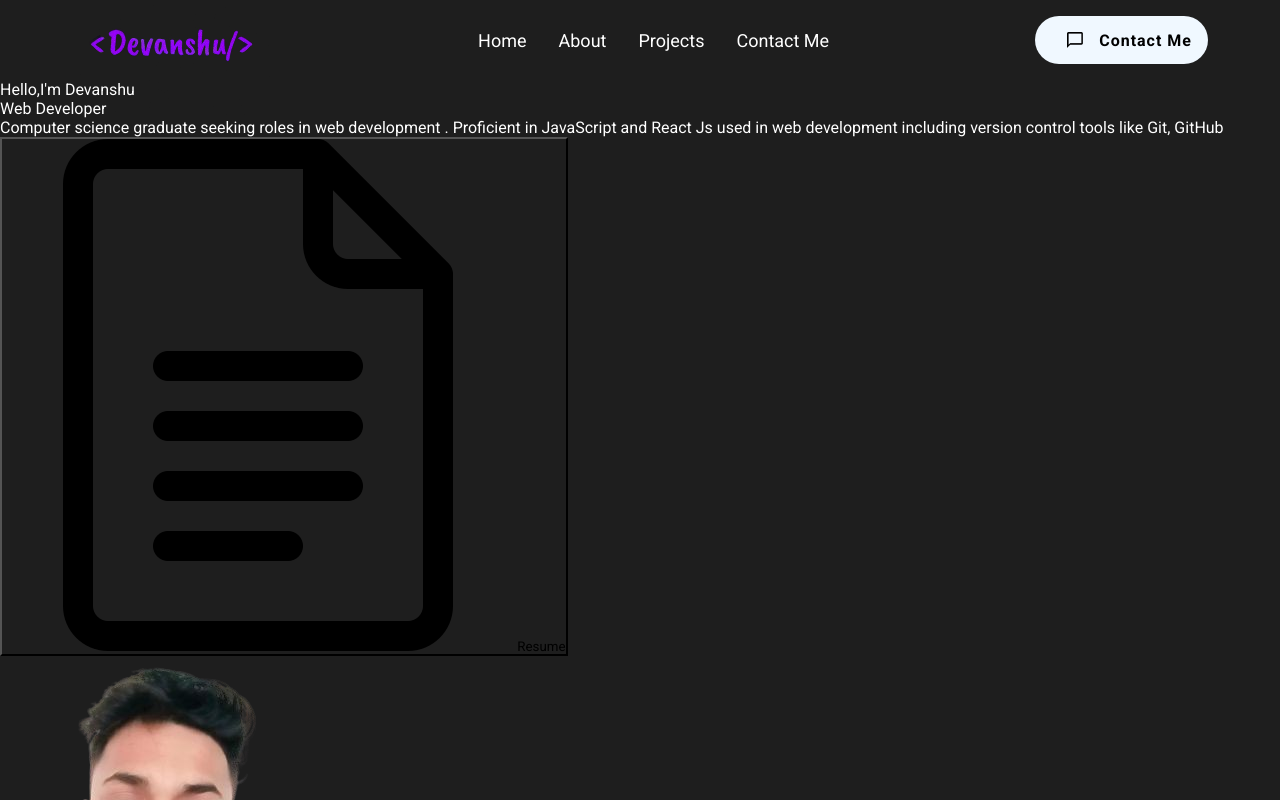
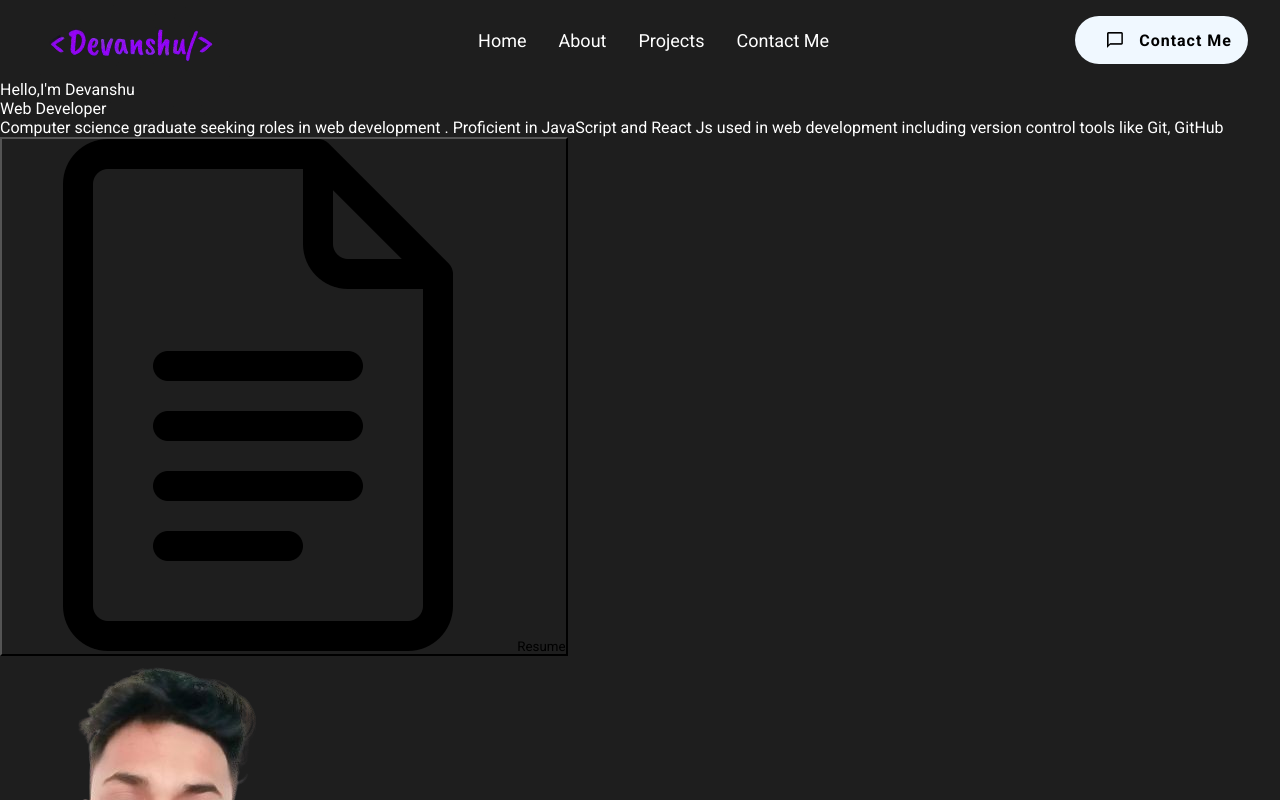
Before and after one commit to Devanshugoell/Personal-Portfolio-, a React (Create React App) app: page / in a window 1280 px wide. Shown: the top 800 px of the page. Built offline with nearby package versions, Linux system fonts and the light colour scheme.

Commit message:
changed navbar width

```diff
--- a/src/components/Navbar/Navbar.css
+++ b/src/components/Navbar/Navbar.css
@@ -10,7 +10,7 @@
     top: 0;
     z-index: 3;
     /* max-width: 85%; */
-    max-width: 75rem;
+    max-width: 80rem;
 }
 .navbar img {
     animation: fadeIn 2s;
```
